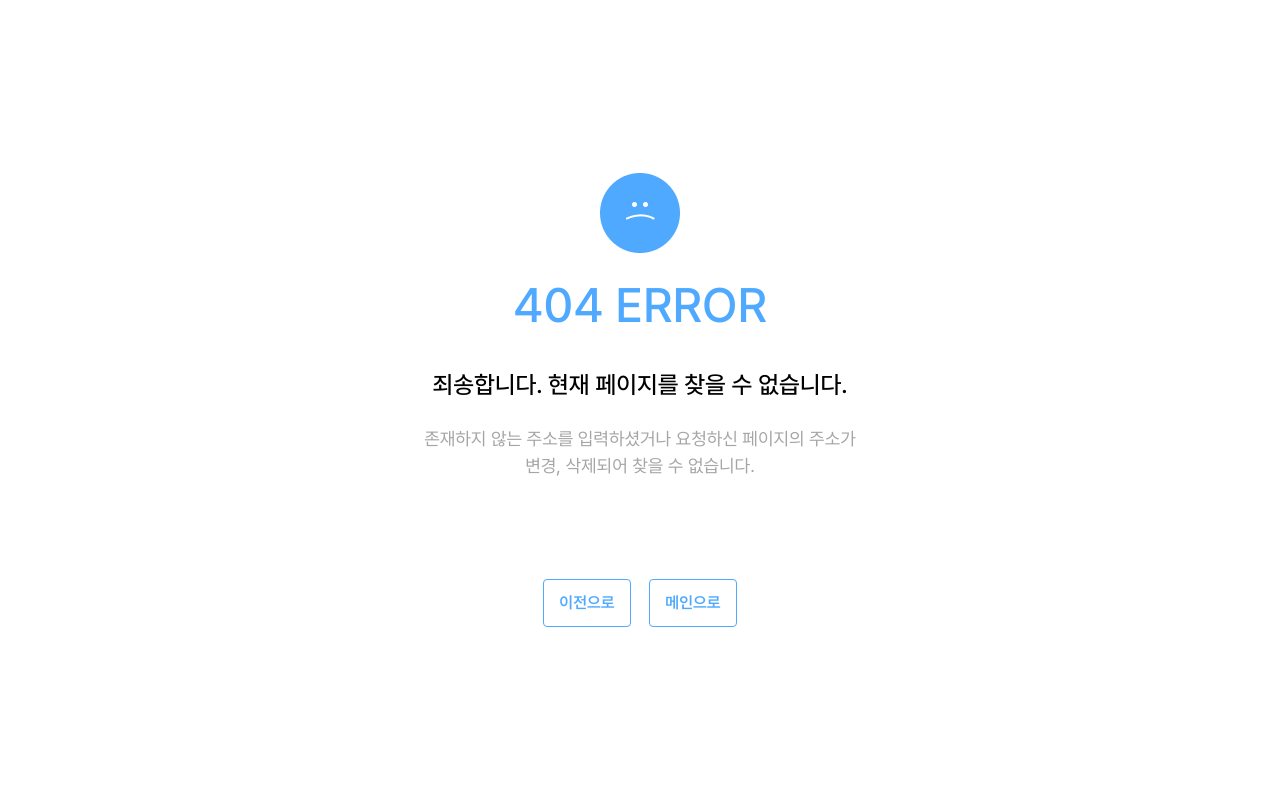
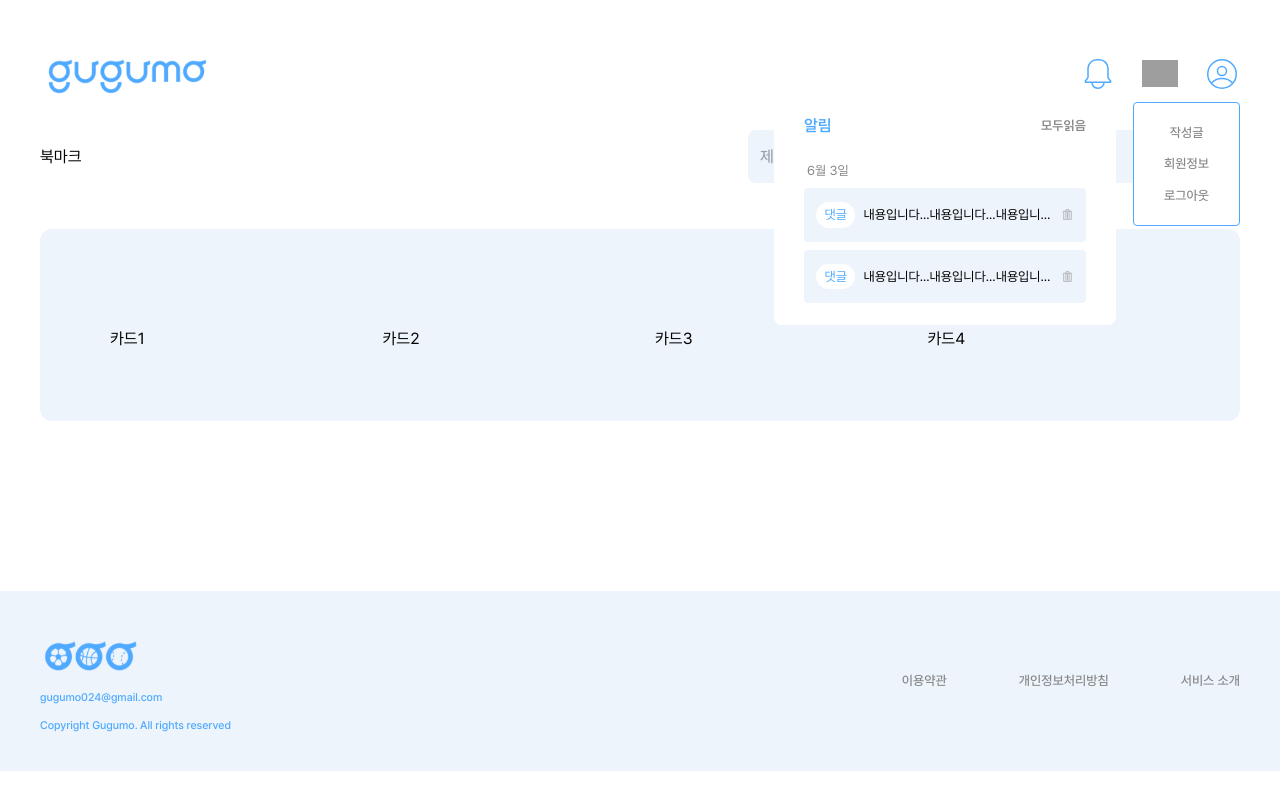
Before and after one commit to gugumo-service/gugumo_frontend_new, a Next.js app: page /bookmark in a window 1280 px wide. Before the commit this address had no page. Built offline with nearby package versions, Linux system fonts and the light colour scheme; grey boxes are pictures that could not be loaded.

Commit message:
:lipstick: 북마크 페이지 추가

```diff
--- /dev/null
+++ b/src/app/(auth)/bookmark/page.tsx
@@ -0,0 +1,37 @@
+import Wrap from "@/components/Common/Wrap";
+import Footers from "@/components/Layout/Footers/Footers";
+import Headers from "@/components/Layout/Headers/Headers";
+import Image from "next/image";
+
+export default function Bookmark() {
+  return (
+    <>
+        <Headers/>
+        <main className="pt-[23px] md:pt-[50x] pb-[121px] md:pb-[170px]">
+            <Wrap>
+
+                <div className="flex flex-col md:flex-row justify-start md:justify-between items-start md:items-center gap-6 md:gap-5">
+                    <h4>북마크</h4>
+                    <form className="-order-1 md:order-1 w-full md:w-[492px] h-[34px] md:h-[53px] relative rounded-lg block bg-Surface">
+                        <input type="text" className="w-full h-full box-border px-3 bg-transparent text-[13px] md:text-base font-medium outline-none" placeholder="제목, 글 내용을 검색해보세요!"/>
+                        <button className="absolute w-5 md:w-auto right-[10px] top-1/2 -translate-y-1/2">
+                            <Image src="/asset/image/icon/search.svg" alt="검색버튼" width={24} height={24} />
+                        </button>
+                    </form>
+                </div>
+
+                <div className="mt-5 md:mt-[46px] bg-Surface rounded-xl p-[70px]">
+                    <div className="grid grid-cols-1 md:grid-cols-2 lg:grid-cols-3 xl:grid-cols-4 gap-3 md:gap-[30px] mt-[10px] md:mt-7">
+                        <div>카드1</div>
+                        <div>카드2</div>
+                        <div>카드3</div>
+                        <div>카드4</div>
+                    </div>
+                </div>
+
+            </Wrap>
+        </main>
+        <Footers/>
+    </>
+  )
+}
```
